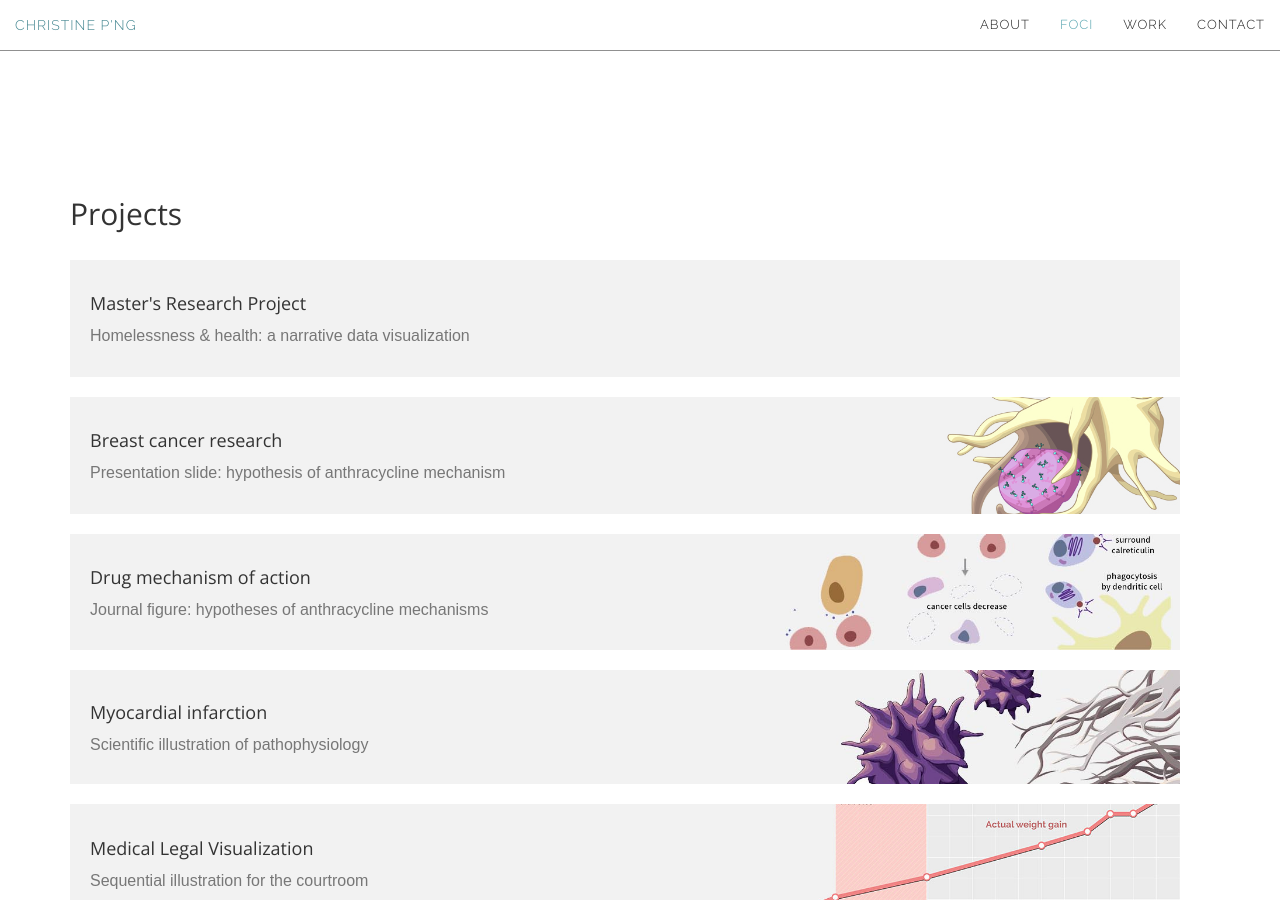
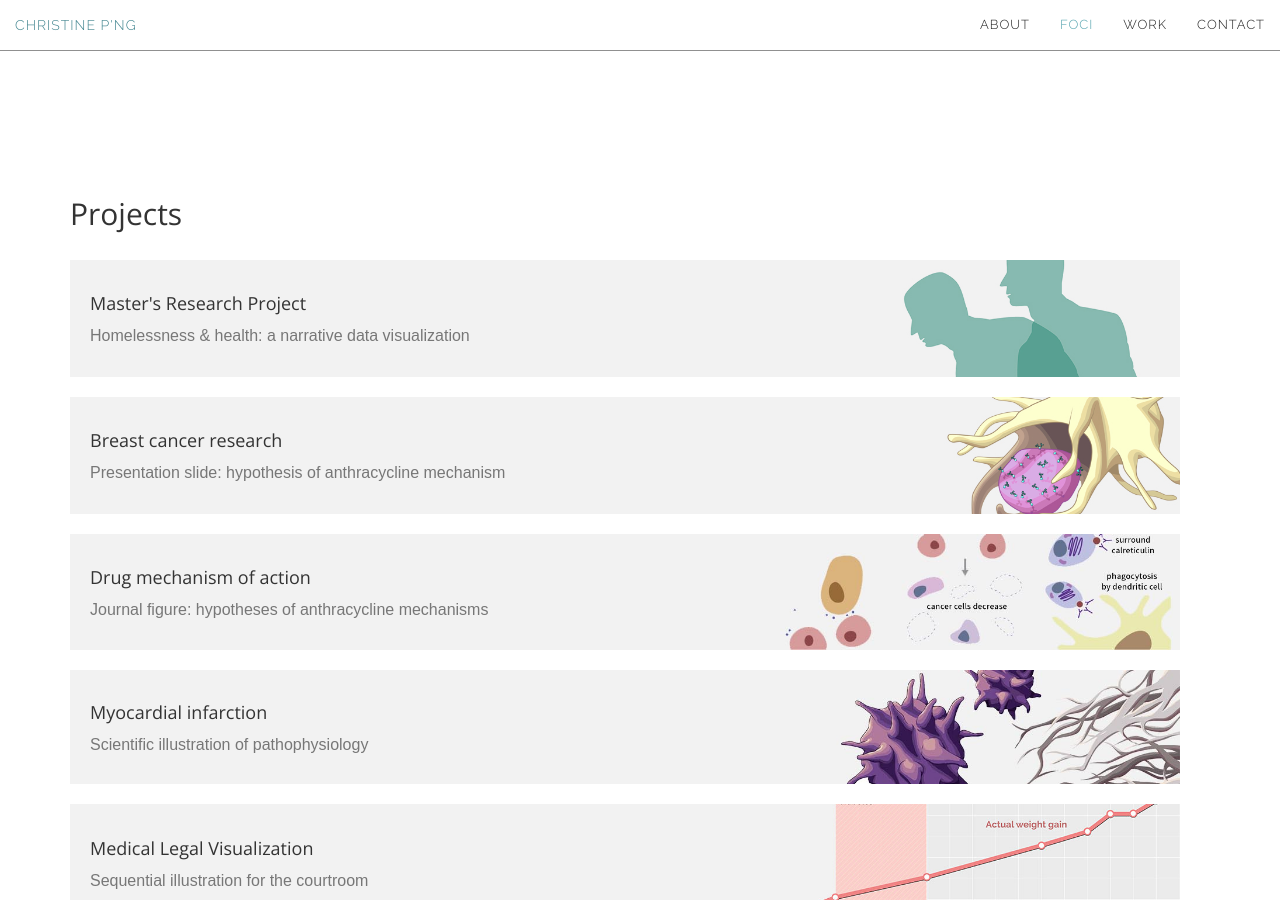
Before and after one commit to chspng/christinepng.ca, a Jekyll site: the page built from index.html, in a window 1280 px wide and 900 px high, scrolled down 2316 px. Built offline with Jekyll 4.4.1, drawn with Linux system fonts in a browser that asks for light colours.

Commit message:
Updating mrp thumbnail link to have an image

```diff
--- a/_includes/portfolio.html
+++ b/_includes/portfolio.html
@@ -13,7 +13,7 @@
 
 		<div class="row no-gutter col-lg-12 margin-bottom">
 			<a href="mrp" class="thumbnail portfolio-link hovereffect">
-				<img src="img/thumbnail/grey0.jpg" class="img-responsive" alt="">
+				<img src="img/thumbnail/adam.jpg" class="img-responsive" alt="">
 					<div class="overlay">
 					<div class="portfolio-link-caption">
 						<div class="portfolio-link-caption-content">
```
Also changed, not shown: img/thumbnail/adam.jpg (added).
